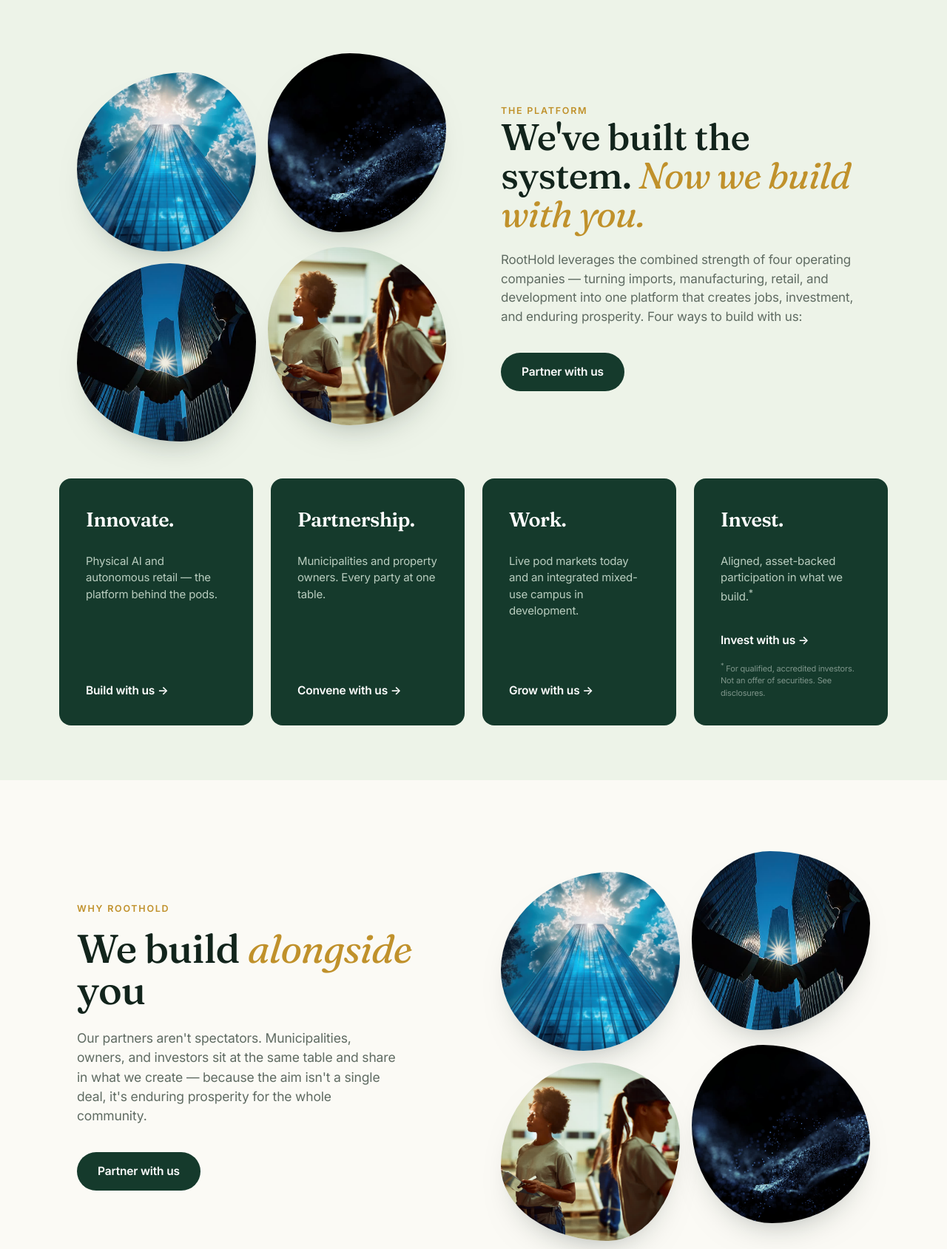
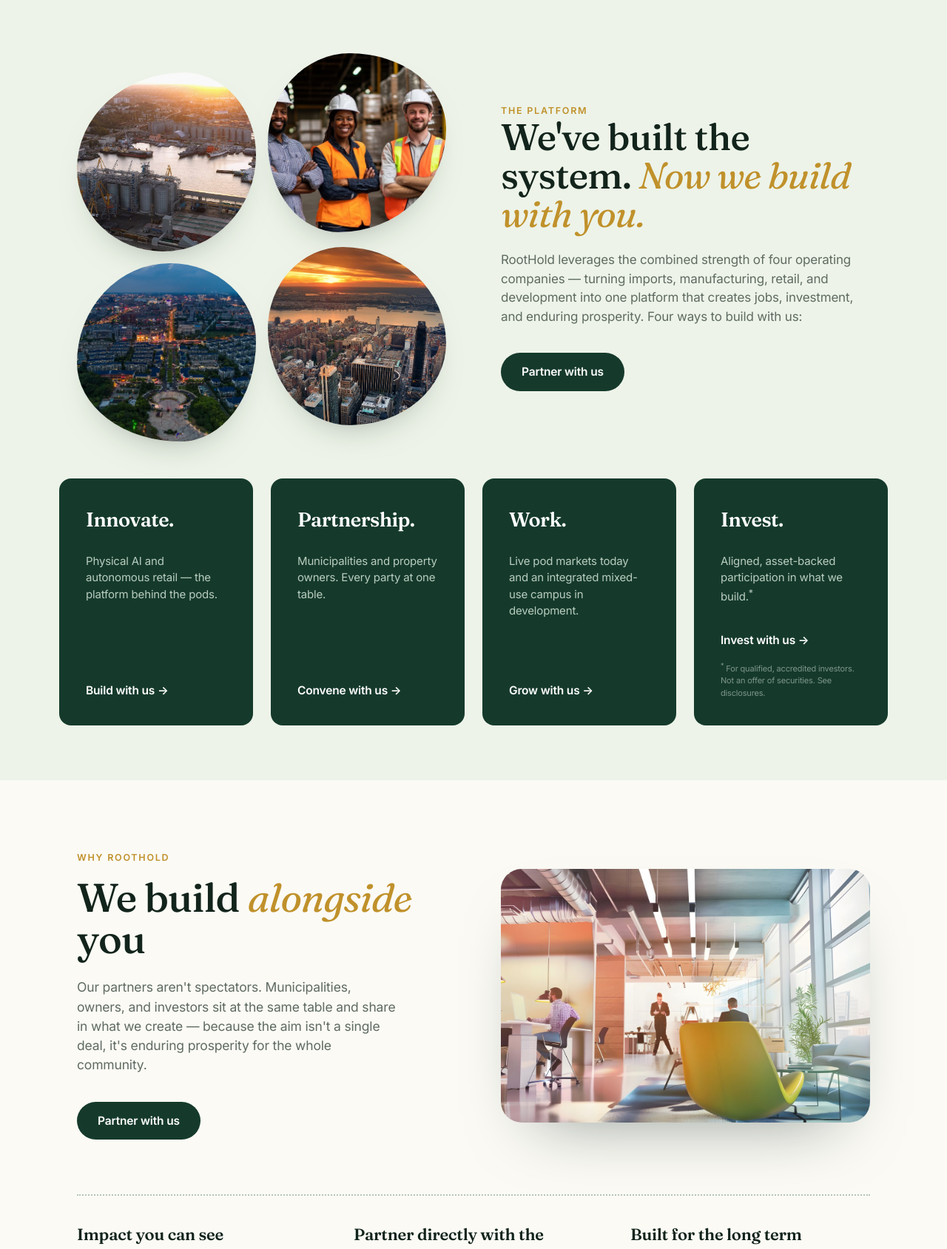
Before and after one commit to roothold/roothold, a plain HTML site: page index.html in a window 1280 px wide. Shown: the part 642-2331 px from the top of the page at 74% size. Drawn offline with Linux system fonts and the light colour scheme.

Commit message:
Add files via upload

```diff
--- a/index.html
+++ b/index.html
@@ -151,6 +151,8 @@
 .why-media img:nth-child(2){border-radius:44% 56% 62% 38%/49% 40% 60% 51%}
 .why-media img:nth-child(3){border-radius:52% 48% 40% 60%/58% 42% 58% 42%}
 .why-media img:nth-child(4){border-radius:40% 60% 55% 45%/45% 55% 45% 55%;margin-top:-24px}
+.why-media.why-single{grid-template-columns:1fr}
+.why-media.why-single img{aspect-ratio:16/11;border-radius:28px;margin-top:0;box-shadow:0 40px 90px -50px rgba(14,32,24,.5)}
 .why-div{border:none;border-top:2px dotted #B6C6B4;margin:var(--s6) 0 var(--s4)}
 .why-cols{display:grid;grid-template-columns:repeat(3,1fr);gap:var(--s5)}
 .why-col h3{font-family:'Fraunces',serif;font-size:22px;letter-spacing:-.01em;color:var(--ink)}
@@ -315,10 +317,10 @@
   <div class="wrap">
     <div class="exp-intro">
       <div class="exp-media reveal">
-        <img src="invest.jpg" alt="">
-        <img src="innovate.jpg" alt="">
-        <img src="partnership.jpg" alt="">
-        <img src="work.jpg" alt="">
+        <img src="expA.jpg" alt="">
+        <img src="expB.jpg" alt="">
+        <img src="expC.jpg" alt="">
+        <img src="expD.jpg" alt="">
       </div>
       <div class="exp-copy reveal">
         <div class="eyebrow gold">The Platform</div>
@@ -362,11 +364,8 @@
         <p>Our partners aren't spectators. Municipalities, owners, and investors sit at the same table and share in what we create — because the aim isn't a single deal, it's enduring prosperity for the whole community.</p>
         <a class="btn green" href="#contact" data-persona="Partnership">Partner with us</a>
       </div>
-      <div class="why-media reveal">
-        <img src="invest.jpg" alt="">
-        <img src="partnership.jpg" alt="">
-        <img src="work.jpg" alt="">
-        <img src="innovate.jpg" alt="">
+      <div class="why-media why-single reveal">
+        <img src="whyhero.jpg" alt="">
       </div>
     </div>
     <hr class="why-div reveal">
@@ -392,7 +391,7 @@
         </div>
         <div class="asof">Operating metrics as of August 2026. Roadmap figures are targets, not guarantees.</div>
       </div>
-      <div class="num-media reveal"><img src="surplus.jpg" alt=""></div>
+      <div class="num-media reveal"><img src="invest.jpg" alt=""></div>
     </div>
   </div>
 </section>
```
Also changed, not shown: expA.jpg (added), expB.jpg (added), expC.jpg (added), expD.jpg (added), whyhero.jpg (added).
